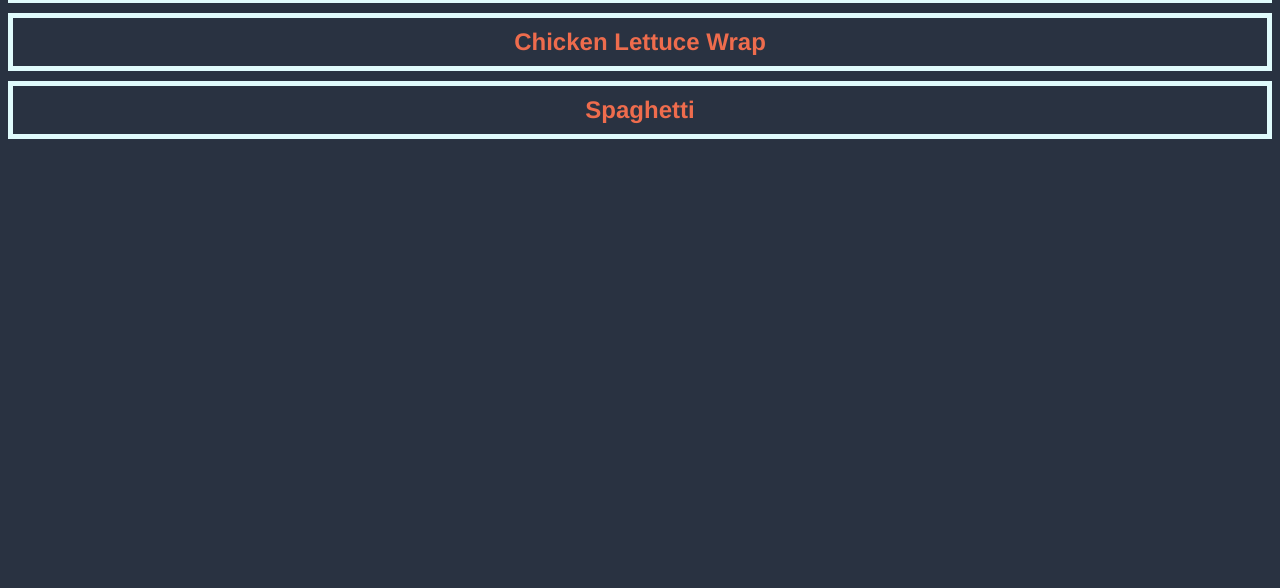
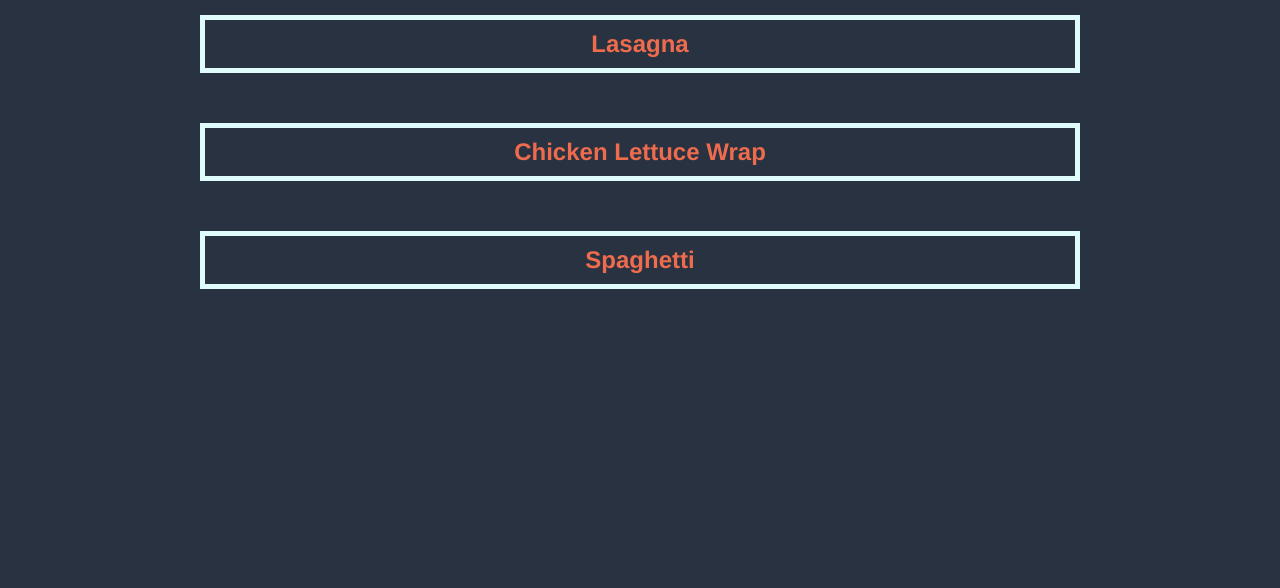
Before and after one commit to zcross13/odin-recipes, a plain HTML site: page index.html in a window 1280 px wide. Shown: the part 212-800 px from the top of the page. Drawn offline with Linux system fonts and the light colour scheme.

Commit message:
pratice: small  change to margin

```diff
--- a/styles.css
+++ b/styles.css
@@ -1,6 +1,6 @@
-/* * {
-    outline: 2px solid red;
-} */
+* {
+    margin: 50px;
+}
 
 body {
     background-color: #293241;
```
